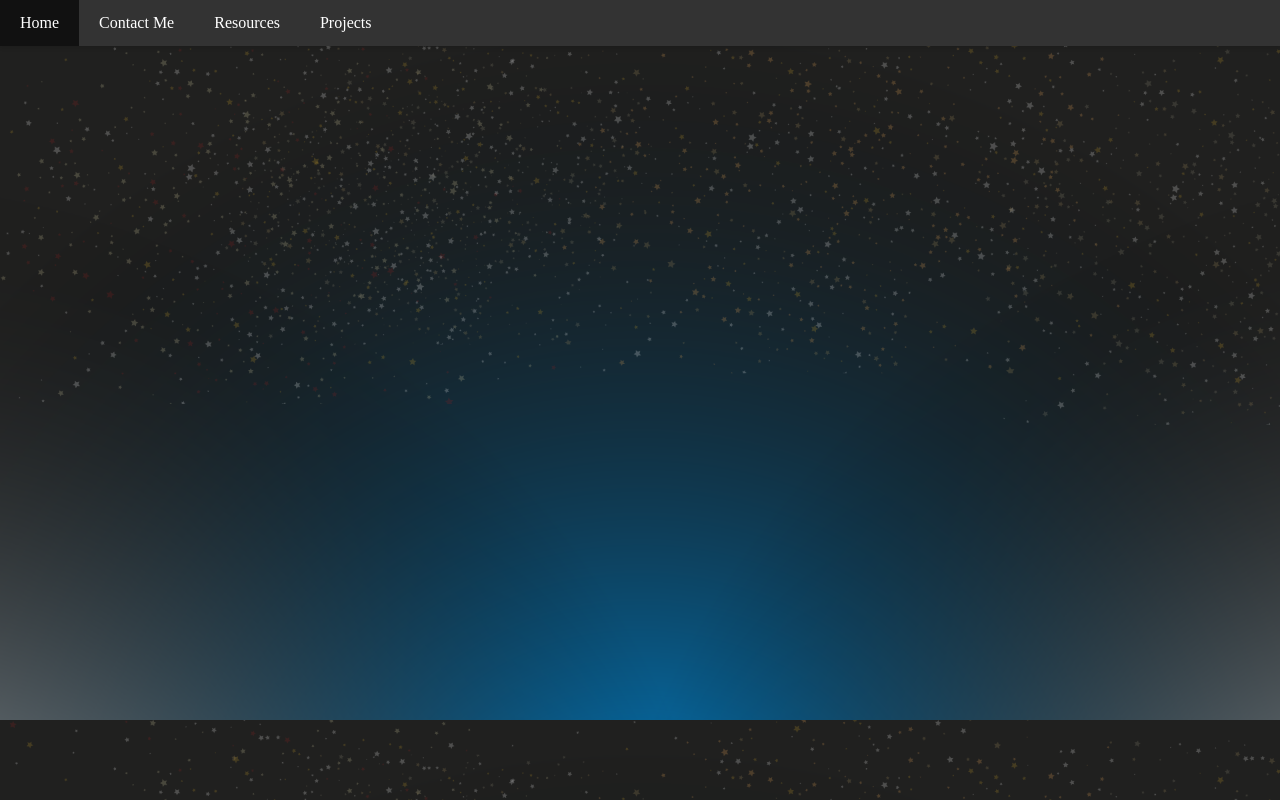
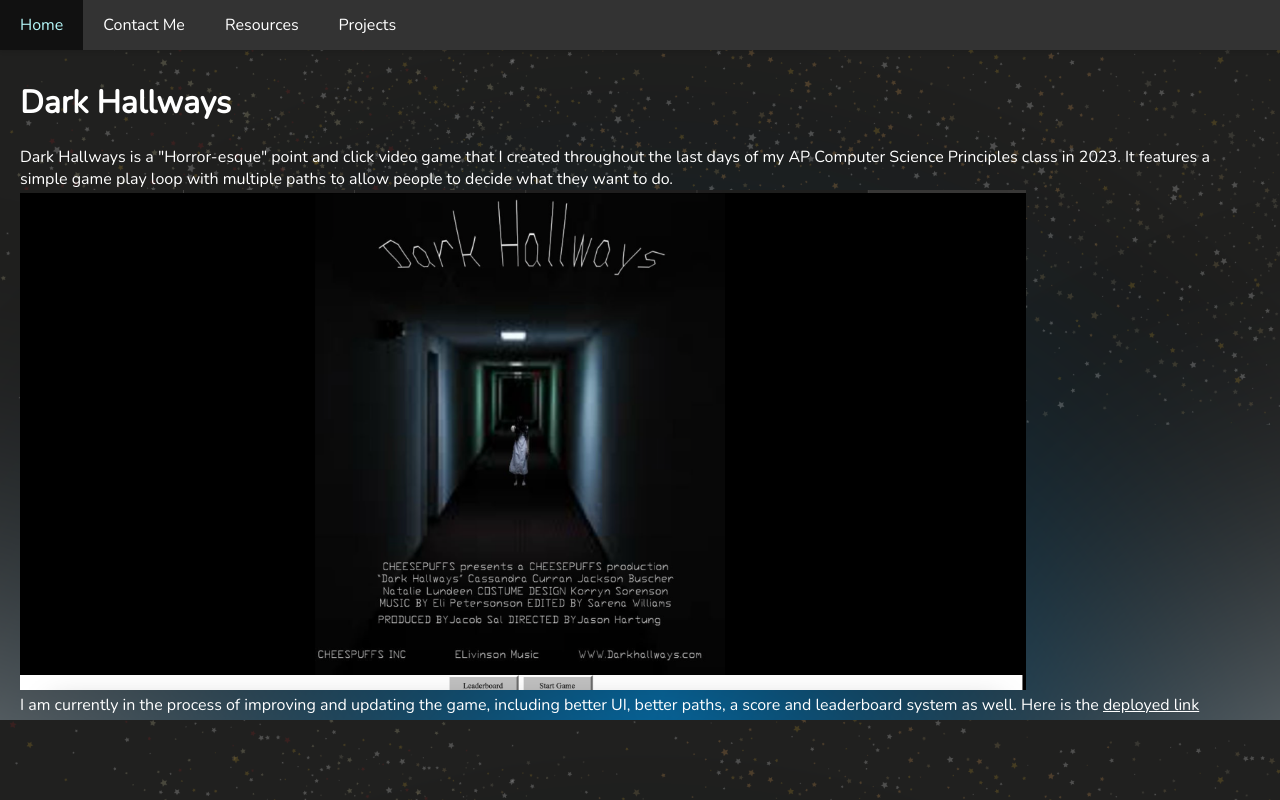
Before and after one commit to nVarap/public, a website: page projects/darkHallwaysProject.html in a window 1280 px wide. Drawn offline with nearby package versions, Linux system fonts and the light colour scheme; a web font is replaced by a local one.

Commit message:
dark hallways done

```diff
--- a/css/home.css
+++ b/css/home.css
@@ -8,7 +8,7 @@
     src: url('fonts/Raleway/static/Raleway-Regular.ttf');
 }
 
-p, label {
+p, label, a {
     margin:0;
     padding:0;
     border:0;
@@ -22,6 +22,10 @@ p, label {
 h1, h2, h3, h4 {
     font-family: nunito;
     color: white;
+}
+
+a:hover{
+    color: rgb(181, 248, 250);
 }
 
 div {
--- a/includes/navbar.html
+++ b/includes/navbar.html
@@ -86,11 +86,11 @@
                     </ul>
                 </li>
                 <li class="dropdown">
-                    <a href="public/projects/projectsHome.html">Projects</a>
+                    <a href="../projects/projectsHome.html">Projects</a>
                     <ul class="dropdown-content">
                         <li><a href="/public/projects/jobifyProject.html">Jobify</a></li>
                         <li><a href="/public/projects/slateProject.html">Slate</a></li>
-                        <li><a href="/public/projects/slateProject.html">Dark Hallways</a></li>
+                        <li><a href="/public/projects/darkHallwaysProject.html">Dark Hallways</a></li>
                     </ul>
                 </li>
             </ul>
--- a/projects/darkHallwaysProject.html
+++ b/projects/darkHallwaysProject.html
@@ -17,3 +17,20 @@
     $("#nav-placeholder").load("../includes/navbar.html");
     });
     </script>
+    <div style="margin-left: 20px; margin-right: 20px;">
+        <h1>Dark Hallways</h1>
+        <p>
+            Dark Hallways is a "Horror-esque" point and click video game that I created
+            throughout the last days of my AP Computer Science Principles class in 2023.
+            It features a simple game play loop with multiple paths to allow people to
+            decide what they want to do.
+        </p>
+        <img src="../assets/images/darkHallwayFront.png" height="500px">
+        <p>
+           I am currently in the process of improving and updating the game, including better UI, better
+           paths, a score and leaderboard system as well.
+           Here is the <a href="https://nvarap.github.io">deployed link</a>
+        </p>
+    </div>
+
+</body>
```
Also changed, not shown: projects/jobifyProject.html (+2 -2 lines), assets/images/darkHallwayFront.png (added).
